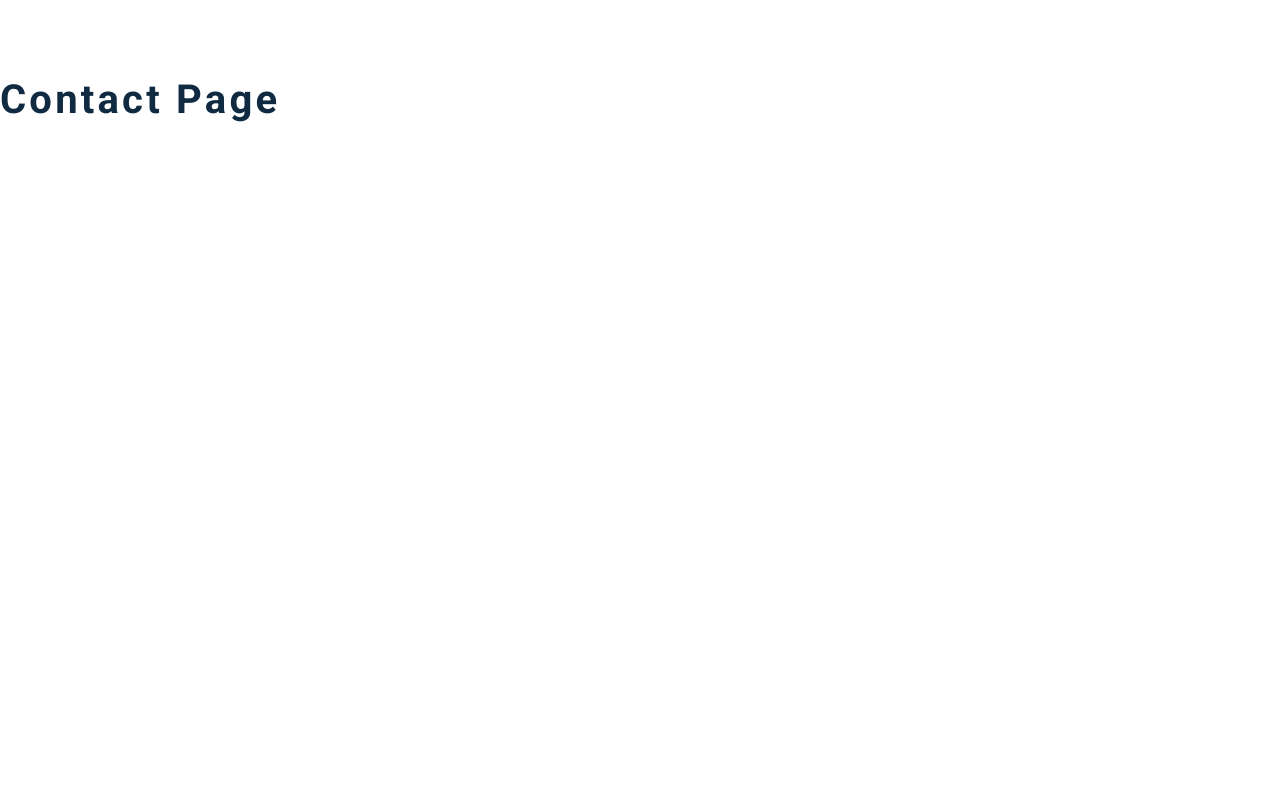
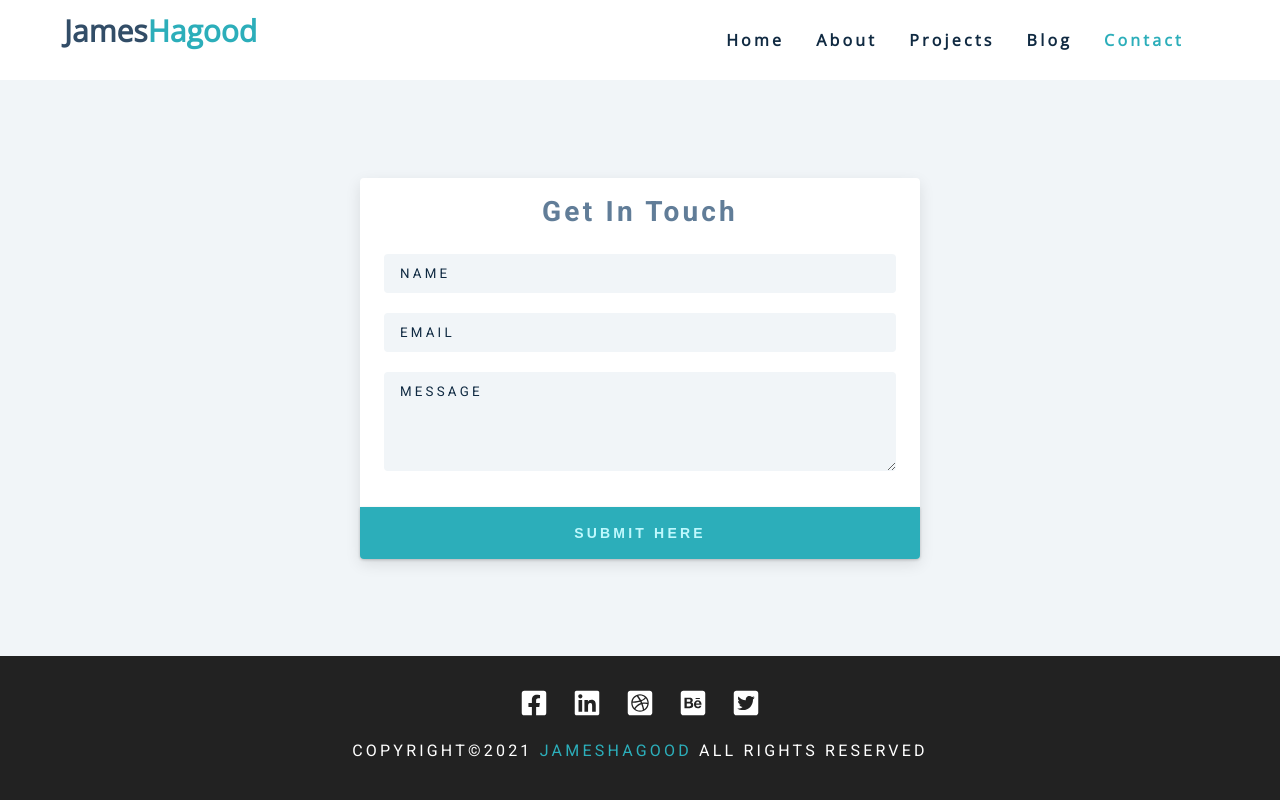
Before and after one commit to cardfaux/newGatsbyPortfolio, a Gatsby site: page /contact in a window 1280 px wide. Built offline with nearby package versions, Linux system fonts and the light colour scheme; Gatsby itself is replaced by a stand-in of ours.

Commit message:
added contact page and about page

```diff
--- a/gatsby-config.js
+++ b/gatsby-config.js
@@ -34,7 +34,7 @@
         //   singleType : `about`
         //  ONLY ADD TO ARRAY IF YOU HAVE DATA IN STRAPI !!!!
         contentTypes: [`jobs`, `projects`, `blogs`],
-        // singleTypes: [],
+        singleTypes: [`about`],
       },
     },
     {
--- a/src/pages/contact.js
+++ b/src/pages/contact.js
@@ -1,8 +1,43 @@
-import React from "react"
-import Layout from "../components/Layout"
+import React from 'react';
+import Layout from '../components/Layout';
+import SEO from '../components/SEO';
 
 const contact = () => {
-  return <h2>contact page</h2>
-}
+  return (
+    <Layout>
+      <SEO title="Contact" />
+      <section className="contact-page">
+        <article className="contact-form">
+          <h3>get in touch</h3>
+          <form action="https://formspree.io/f/meqvjgbr" method="POST">
+            <div className="form-group">
+              <input
+                type="text"
+                name="name"
+                placeholder="name"
+                className="form-control"
+              />
+              <input
+                type="email"
+                placeholder="email"
+                name="email"
+                className="form-control"
+              />
+              <textarea
+                name="message"
+                rows="5"
+                placeholder="message"
+                className="form-control"
+              ></textarea>
+            </div>
+            <button type="submit" className="submit-btn btn">
+              submit here
+            </button>
+          </form>
+        </article>
+      </section>
+    </Layout>
+  );
+};
 
-export default contact
+export default contact;
```
Also changed, not shown: src/pages/about.js (+56 -10 lines).
